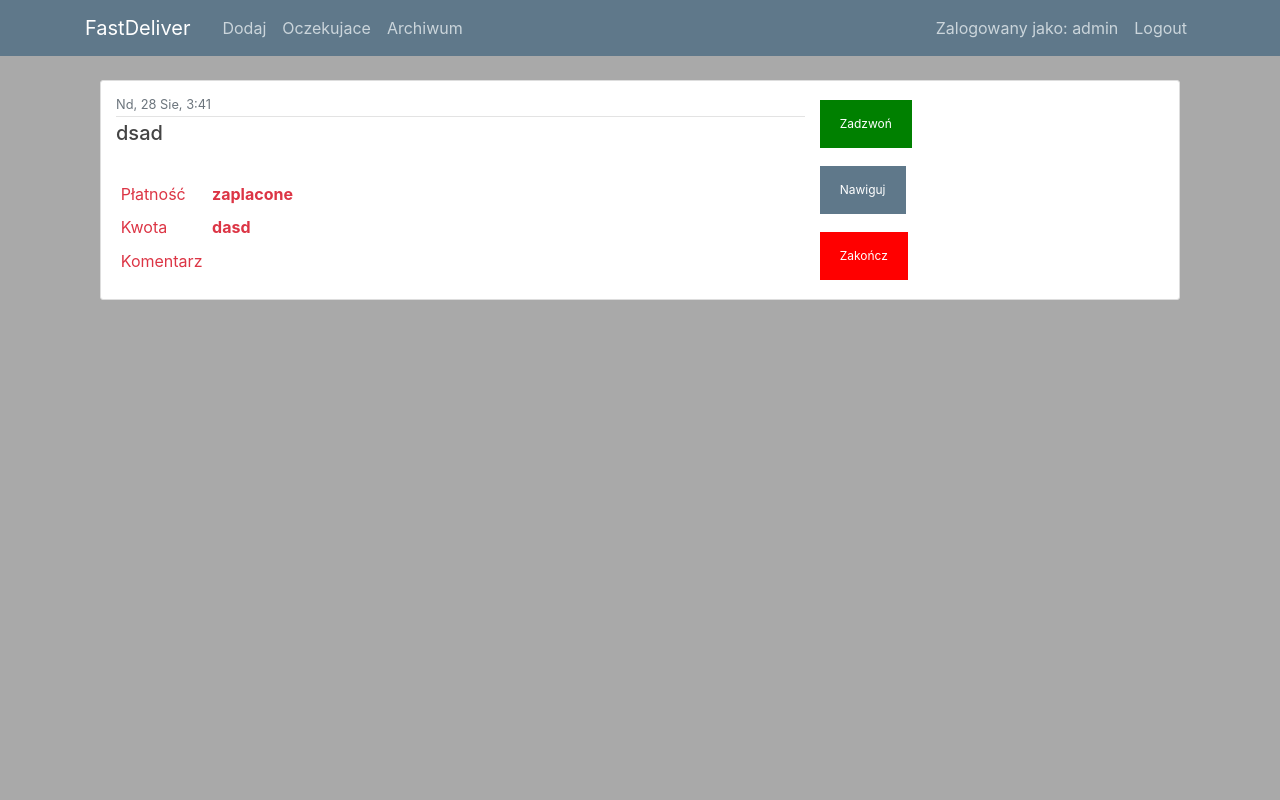
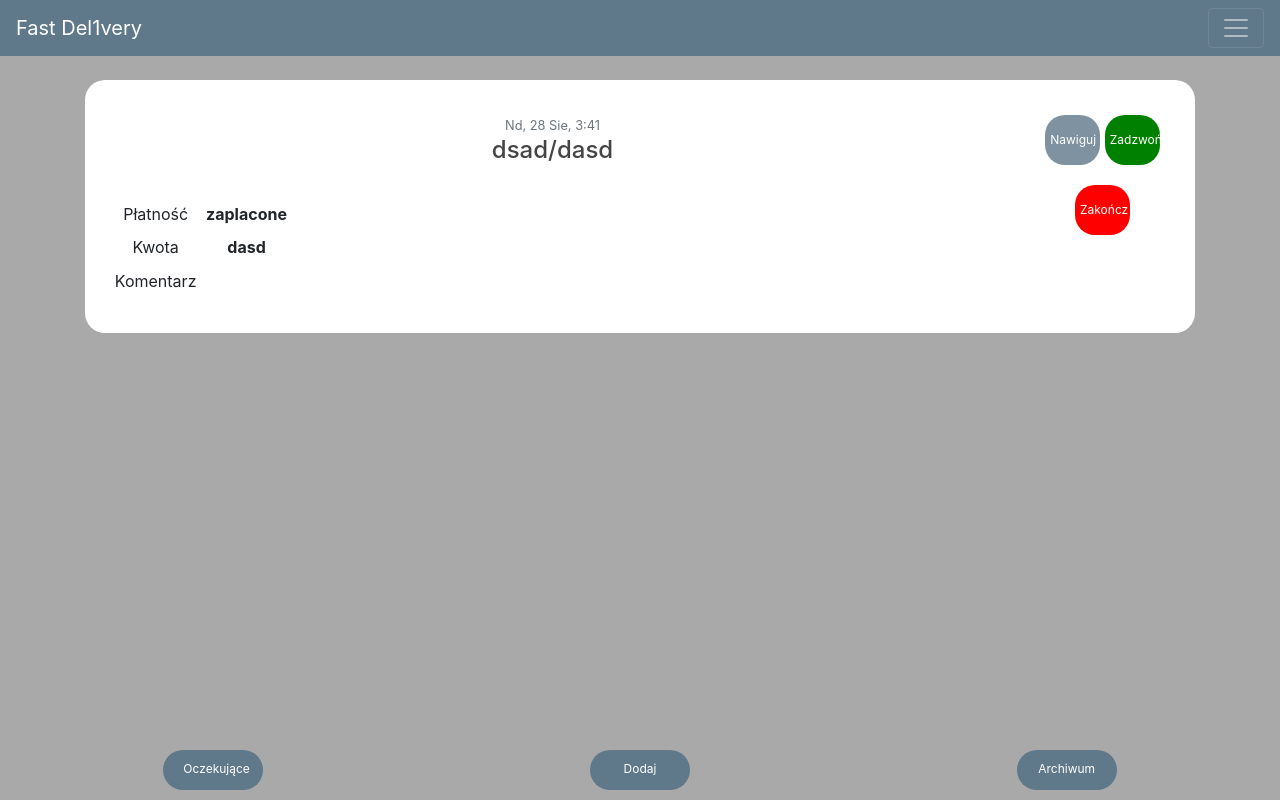
Before and after one commit to fashionkilla5000/PracaDyplomowa, a Django app: page /post/trasa/ in a window 1280 px wide. Run offline with Django 4.2, Linux system fonts and the light colour scheme; a user stored in the database is signed in; data comes from the database, SQL or seed files in the repository; both versions use the stored data as it was after the commit; some libraries are stand-ins or nearby versions.

Commit message:
Latest changes

```diff
--- a/posts/static/posts/main.css
+++ b/posts/static/posts/main.css
@@ -1,148 +1,106 @@
 body {
   background: #A9A9A9;
-  color: #dc3545;
   margin-top: 5rem;
-}
-
-h1, h2, h3, h4, h5, h6 {
-  color: #444444;
-}
-
-ul {
-  margin: 0;
 }
 
 .bg-steel {
   background-color: #5f788a;
 }
 
-.site-header .navbar-nav .nav-link {
-  color: #cbd5db;
-}
-
-.site-header .navbar-nav .nav-link:hover {
-  color: #ffffff;
-}
-
-.site-header .navbar-nav .nav-link.active {
-  font-weight: 500;
-}
-
-.content-section {
-  background: #ffffff;
-  padding: 10px 0px;
-  border: 1px solid #dddddd;
-  border-radius: 3px;
-  margin-bottom: 20px;
-  width:100%;
-}
-
 .article-title {
   color: #444444;
 }
 
-a.article-title:hover {
-  color: #428bca;
-  text-decoration: none;
-}
+.button {
 
-.article-content {
-  white-space: pre-line;
-}
-
-.article-img {
-  height: 65px;
-  width: 65px;
-  margin-right: 16px;
-}
-
-.article-metadata {
-  padding-bottom: 1px;
-  margin-bottom: 4px;
-  border-bottom: 1px solid #e3e3e3
-}
-
-.article-metadata a:hover {
-  color: #333;
-  text-decoration: none;
-}
-
-.article-svg {
-  width: 25px;
-  height: 25px;
-  vertical-align: middle;
-}
-
-.account-img {
-  height: 125px;
-  width: 125px;
-  margin-right: 20px;
-  margin-bottom: 16px;
-}
-
-.account-heading {
-  font-size: 2.5rem;
-}
-#opcja1{
-background: grey;
-margin: auto;
-width: 60%;
-border: 2px solid black;
-padding: 10px;
-text-align: center;
-}
-
-#opcja2{
-background: #cf5c5c;
-margin: auto;
-width: 60%;
-border: 2px solid black;
-padding: 10px;
-text-align: center;
-}
-
-.button {
   background-color: #5F788A;
   border: none;
   color: white;
-  padding: 15px 20px;
+  padding: 10px 20px;
   text-align: center;
   text-decoration: none;
   display: inline-block;
   font-size: 12px;
-  margin: 9px 0px;
+  margin: 10px 0px;
   cursor: pointer;
-}
-.button1{
-  background-color: red;
-  border: none;
-  color: white;
-  padding: 15px 20px;
-  text-align: right;
-  text-decoration: none;
-  display: inline-block;
-  font-size: 12px;
-  margin: 9px 0px;
-  cursor: pointer;
-}
-.button2{
-  background-color: green;
-  border: none;
-  color: white;
-  padding: 15px 20px;
-  text-align: right;
-  text-decoration: none;
-  display: inline-block;
-  font-size: 12px;
-  margin: 9px 0px;
-  cursor: pointer;
+  width: 100px;
+  height: 40px;
+  border-radius: 20px;
+
 }
 
-#zabiera{
-  margin: 10px;
+.button:hover {
+  transition-duration: 0.1s;
+  opacity:0.5;
 }
-.przycisk{
-  text-align: right;
-  width:85px;
-  right: 10%;
+
+.btn-rounded{
+    margin-top:50px;
+    margin-bottom:50px;
+    width:55px;
+    height:50px;
+    background-color: green;
+    padding: 0 5px;
 }
+
+.btn-zadzwon{
+  margin-top:20px;
+  margin-bottom:20px;
+}
+
+.btn-danger{
+  margin-top:0px;
+  margin-bottom:35px;
+  background-color: red;
+}
+
+.btn-nawiguj{
+  margin-top:35px;
+  margin-bottom:0;
+  background-color: #5F788A;
+  opacity: 0.8;
+}
+
+.btn-delete{
+background-color:red;
+
+}
+
+.nav-link{
+    text-align:right;
+}
+
+.col-md-12{
+padding-bottom:30px;
+}
+
+.col-md-10{
+    background-color:#fff;
+    margin-bottom:20px;
+    padding-bottom: 20px;
+    padding-top: 20px;
+    width:75%;
+    border-radius: 20px 0px 0px 20px;
+    text-align: center;
+}
+
+.col-md-2{
+
+    background-color: white;
+    border-radius: 0px 20px 20px 0px;
+    margin-bottom:20px;
+    width:25%;
+}
+
+.dane{
+    margin-top:12px;
+    margin-left:10px;
+    margin-bottom:15px;
+}
+
+.content{
+    background-color:white;
+    text-align:center;
+    padding-top:15px;
+    padding-bottom:15px;
+}
--- a/posts/templates/posts/base.html
+++ b/posts/templates/posts/base.html
@@ -13,44 +13,56 @@
 
     <link rel="stylesheet" type="text/css" href="{% static 'posts/main.css' %}?{% now "U" %}">
 
-    <title>FastDeliver</title>
+    <title>FastDel1ver</title>
 
 </head>
 <body>
     {% language 'pl' %}
     <script src="//cdn.jsdelivr.net/npm/sweetalert2@11"></script>
 
-    <header class="site-header">
-      <nav class="navbar navbar-expand-md navbar-dark bg-steel fixed-top">
-        <div class="container">
-          <a class="navbar-brand mr-4" href="{% url 'posts-home' %}">FastDeliver</a>
-          <button class="navbar-toggler" type="button" data-toggle="collapse" data-target="#navbarToggle" aria-controls="navbarToggle" aria-expanded="false" aria-label="Toggle navigation">
-          <span class="navbar-toggler-icon"></span>
-          </button>
-          <div class="collapse navbar-collapse" id="navbarToggle">
-            <div class="navbar-nav mr-auto">
-                {% if user.is_driver == False %}
-                <a class="nav-item nav-link" href="{% url 'post-create' %}">Dodaj</a>
-                {% endif %}
-                <a class="nav-item nav-link" href="{% url 'posts-home' %}">Oczekujace</a>
-                {% if user.is_driver %}
-                <a class="nav-item nav-link" href="{% url 'posts-trasa' %}">Trasa</a>
-                {% endif %}
-                <a class="nav-item nav-link" href="{% url 'posts-zakonczone' %}">Archiwum</a>
-            </div>
-            <!-- Navbar Right Side -->
-            <div class="navbar-nav">
-                {% if user.is_authenticated %}
-              <a class="nav-item nav-link">Zalogowany jako: {{ user.username }}</a>
-              <a class="nav-item nav-link" href="{% url 'logout' %}">Logout</a>
-                {% else %}
-              <a class="nav-item nav-link" href="{% url 'login' %}">Login</a>
-                {% endif %}
-            </div>
-          </div>
-        </div>
-      </nav>
-    </header>
+    <nav class="navbar navbar-dark bg-steel fixed-top" id="top-nav">
+      <a class="navbar-brand" href="{% url 'posts-home' %}">
+        Fast Del1very
+      </a>
+
+      <button class="navbar-toggler" type="button" data-toggle="collapse" data-target="#navbarText" aria-controls="navbarText" aria-expanded="false" aria-label="Toggle navigation">
+        <span class="navbar-toggler-icon"></span>
+      </button>
+      <div class="collapse navbar-collapse" id="navbarText">
+        <ul class="navbar-nav mr-auto">
+          <li class="nav-item active">
+            <a class="nav-link" >Użytkownik: {{ user.username }} <span class="sr-only">(current)</span></a>
+          </li>
+          <li class="nav-item">
+            <a class="nav-link" href="#">Informacje o autorze</a>
+          </li>
+          <li class="nav-item">
+            <a class="nav-link" href="{% url 'logout' %}">Wyloguj się</a>
+          </li>
+        </ul>
+
+      </div>
+
+    </nav>
+
+    <ul class="nav nav-pills nav-justified fixed-bottom navbar-dark">
+      <li class="nav-item">
+        <a class="button" href="{% url 'posts-home' %}">Oczekujące</a>
+      </li>
+      {% if user.is_driver %}
+      <li class="nav-item">
+        <a class="button" href="{% url 'posts-trasa' %}">Trasa</a>
+      </li>
+      {% else %}
+      <li class="nav-item">
+        <a class="button" href="{% url 'post-create' %}">Dodaj</a>
+      </li>
+      {% endif %}
+      <li class="nav-item">
+        <a class="button" href="{% url 'posts-zakonczone' %}">Archiwum</a>
+      </li>
+    </ul>
+
     <main role="main" class="container">
 
     <div class="col-md-12">
@@ -64,6 +76,8 @@
     <script src="https://code.jquery.com/jquery-3.2.1.slim.min.js" integrity="sha384-KJ3o2DKtIkvYIK3UENzmM7KCkRr/rE9/Qpg6aAZGJwFDMVNA/GpGFF93hXpG5KkN" crossorigin="anonymous"></script>
     <script src="https://cdnjs.cloudflare.com/ajax/libs/popper.js/1.12.9/umd/popper.min.js" integrity="sha384-ApNbgh9B+Y1QKtv3Rn7W3mgPxhU9K/ScQsAP7hUibX39j7fakFPskvXusvfa0b4Q" crossorigin="anonymous"></script>
     <script src="https://maxcdn.bootstrapcdn.com/bootstrap/4.0.0/js/bootstrap.min.js" integrity="sha384-JZR6Spejh4U02d8jOt6vLEHfe/JQGiRRSQQxSfFWpi1MquVdAyjUar5+76PVCmYl" crossorigin="anonymous"></script>
+    <script src="https://ajax.googleapis.com/ajax/libs/jquery/2.1.1/jquery.min.js"></script>
+
     {% endlanguage %}
 </body>
 </html>
--- a/posts/templates/posts/trasa.html
+++ b/posts/templates/posts/trasa.html
@@ -2,31 +2,18 @@
 {% load static %}
 {% block content %}
 
+
+
     {% for post in posts %}
     {% if post.trasa %}
-        <article class="media content-section">
 
-          <div class="col-sm-8">
-            <div class="article-metadata">
+    <div class="row">
+        <div class="col-md-10 trasa">
+            <div class="dane">
                 <small class="text-muted">{{ post.date|date:"D, d M, G:i" }}</small>
+                <h4><a class="article-title" href="{% url 'post-detail' post.id %}">{{ post.adres }}/{{post.nr_domu}}</a> </h4>
+                <br>
 
-            </div>
-
-<!--          {% if post.no_of_likes and user.is_restaurator %}-->
-
-<!--              <audio autoplay>-->
-<!--                  <source src="{% static 'goat.mp3' %}" type="audio/mpeg">-->
-<!--              </audio>-->
-<!--            <div class="alert alert-primary" role="alert">-->
-<!--              Proszę przygotowywać zamówienie!-->
-<!--                <script>-->
-<!--                    Swal.fire('Zamówienie do przygotowania!')-->
-<!--                </script>-->
-<!--            </div>-->
-
-<!--        {% endif %}-->
-            <h5><a class="article-title">{{ post.adres }}</a> </h5>
-            <br>
                 <table class="table-sm">
                   <tbody>
                     <tr>
@@ -46,30 +33,17 @@
 
             </div>
 
+        </div>
+        <div class="col-md-2 text-center" id="przycisk">
             <div class="przycisk">
-                <button class="button button2" onclick="javascript:location.href='tel:{{object.phone}}'">Zadzwoń</button>
-                <button class="button" onclick="javascript:location.href='https://www.google.com/maps/place/{{ post.adres }},+Olsztyn'">Nawiguj</button>
-                <button class="button button1" onclick=javascript:location.href="/change-status-zakoncz?post_id={{post.id}}">Zakończ</button>
+                <button class="button btn-rounded btn-nawiguj" onclick="javascript:location.href='https://www.google.com/maps/place/{{ post.adres }},+Olsztyn'"> Nawiguj </button>
+                <button class="button btn-rounded btn-zadzwon" onclick="javascript:location.href='tel:{{object.phone}}'"> Zadzwoń </button>
+                <button class="button btn-rounded btn-danger" onclick=javascript:location.href="/change-status-zakoncz?post_id={{post.id}}"> Zakończ </button>
+            </div>
+        </div>
     </div>
 
-<!--            <div class="przycisk">-->
-<!--                {% if user.is_driver %}-->
-<!--                <a href="/like-post?post_id={{post.id}}">Zabierz<br></a>-->
-<!--                {% else %}-->
-<!--                <a href="/change-status?post_id={{post.id}}">Przygotuj<br></a>-->
-<!--                {% endif %}-->
-<!--                <small class="text-muted">Zabiera: {{ post.no_of_likes }}<br></small>-->
-
-<!--            </div>-->
-        </article>
     {% endif %}
     {% endfor %}
 
-
-<!--    <script>-->
-<!--        window.setTimeout(function () {-->
-<!--        location.href = "http://127.0.0.1:8000/";-->
-<!--    }, 5000); // refresh/redirect after 5 seconds.-->
-<!--    </script>-->
-
 {% endblock content %}
```
Also changed, not shown: posts/templates/posts/oczekujace.html (+17 -54 lines), posts/templates/posts/post_form.html (+4 -3 lines), posts/templates/posts/zakonczone.html (+10 -12 lines), users/templates/users/login.html (+6 -3 lines), users/templates/users/logout.html (+15 -0 lines), users/templates/users/register.html (+8 -4 lines), db.sqlite3. Lines whose indentation alone changed are shown as unchanged.
